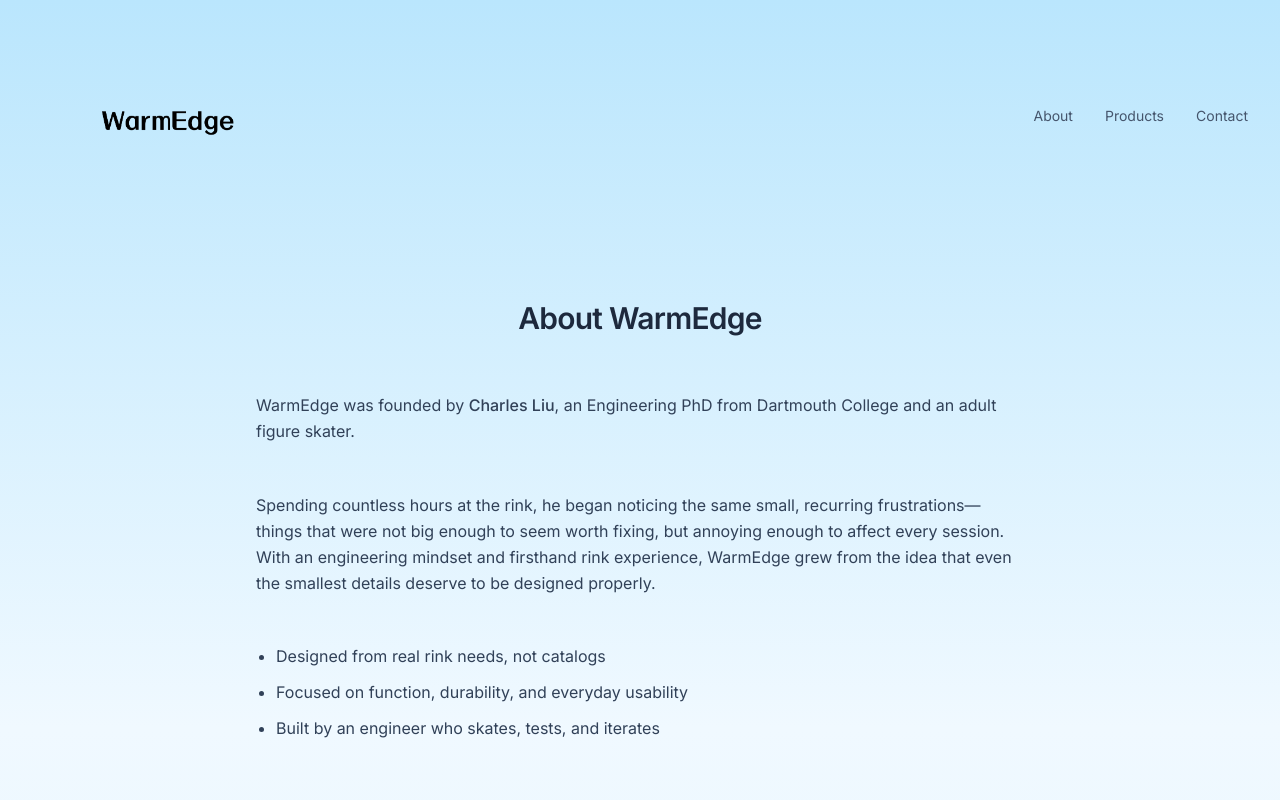
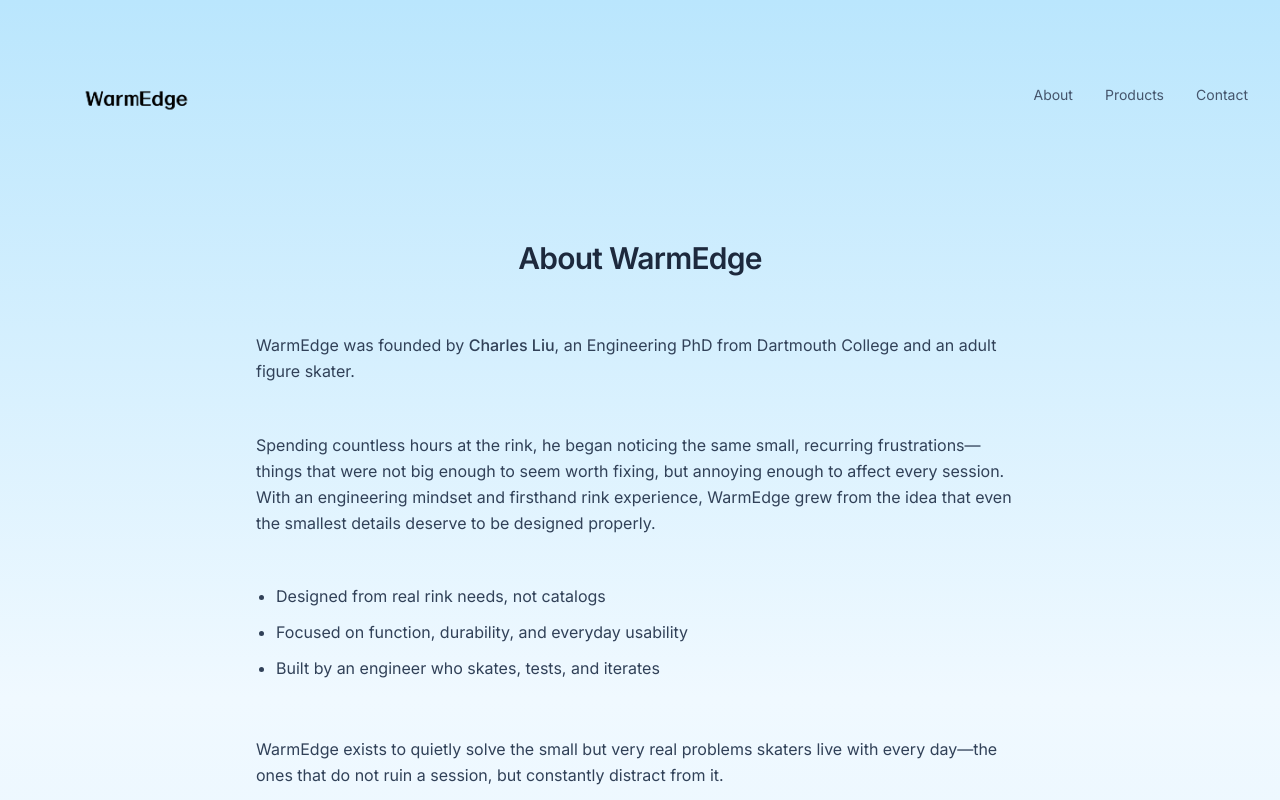
Before and after one commit to charlesl3/warmedge, a Next.js app: page /about in a window 1280 px wide. Shown: the top 800 px of the page. Built offline with nearby package versions, Linux system fonts and the light colour scheme.

Commit message:
your message

```diff
--- a/app/about/page.tsx
+++ b/app/about/page.tsx
@@ -1,6 +1,6 @@
 export default function AboutPage() {
   return (
-    <main className="flex justify-center px-8 pt-75 pb-32">
+    <main className="flex justify-center px-8 pt-60 pb-32">
       <div className="w-full max-w-3xl">
 
         {/* Title */}
--- a/app/components/Navbar.tsx
+++ b/app/components/Navbar.tsx
@@ -17,8 +17,8 @@ export default function Navbar() {
           <Image
             src="/name2.jpg"
             alt="WarmEdge wordmark"
-            width={260}
-            height={260}
+            width={200}
+            height={200}
             priority
           />
         </Link>
```
